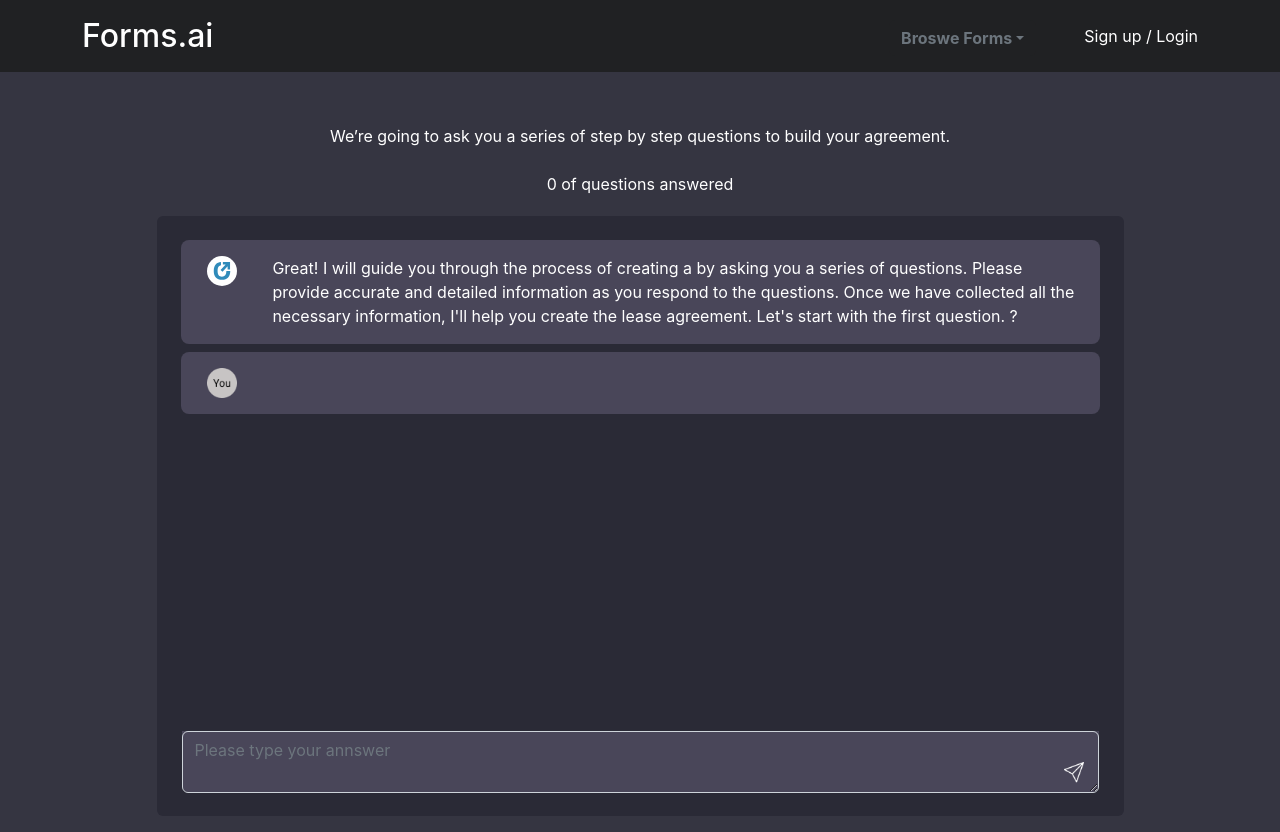
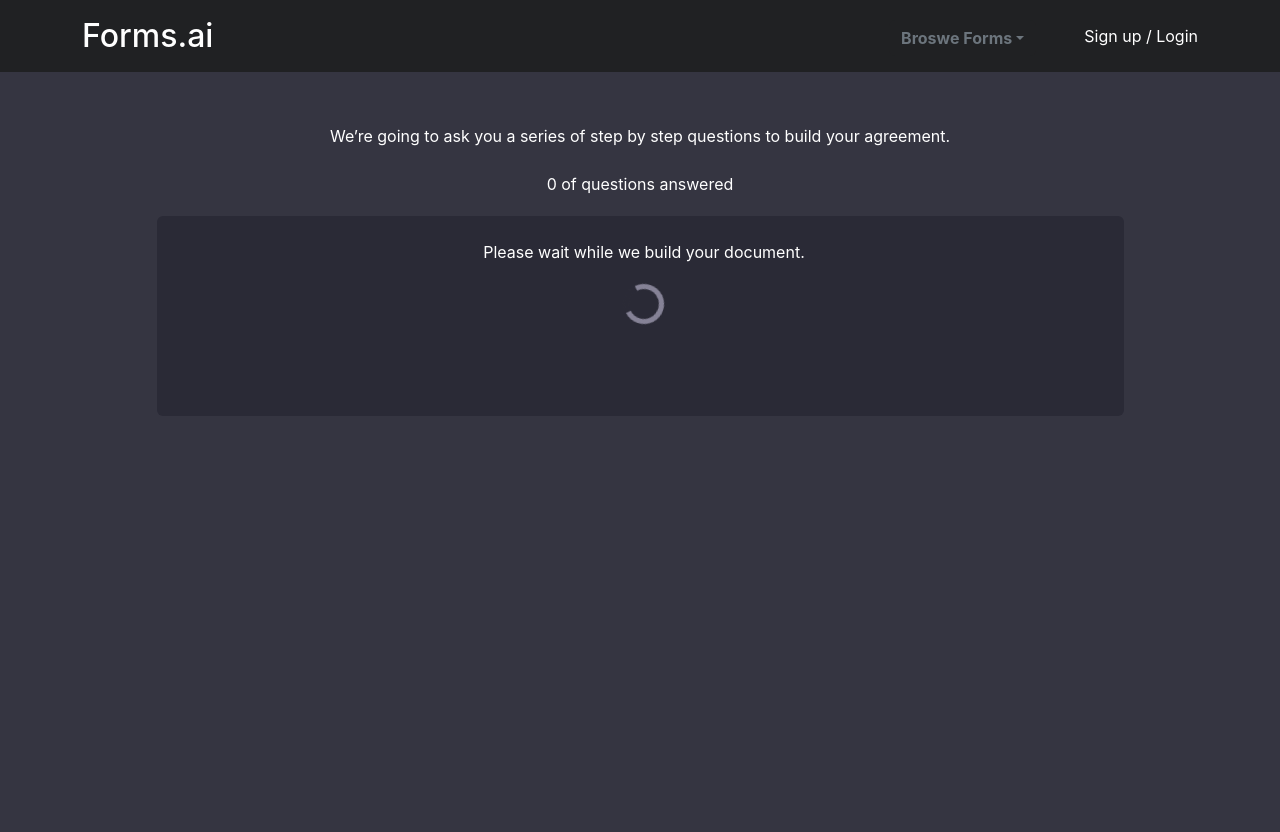
Before and after one commit to William-Boomer-Baker/e-forms, a Next.js app: page /chatgbt_p1 in a window 1280 px wide. Both pictures are taken after a click on the picture 1073 px from the left and 772 px from the top of the page. After the commit the page ends 800 px from the top, so only its background shows below. Built offline with nearby package versions, Linux system fonts and the light colour scheme.

Commit message:
Update submitting data to second endpoint

```diff
--- a/pages/chatgbt_p1.js
+++ b/pages/chatgbt_p1.js
@@ -14,9 +14,11 @@ const ChatgbtP1 = ({ }) => {
   const [inputValue, setInputValue] = useState('')
   const [answers, setAnswers] = useState([]);
   const [qcountstate, setQcountstate] = useState(0);
+  const [isLoad, setIsload] = useState(false);
 
 
   const textareaRef = useRef(null);
+  const qdivRef = useRef(null);
 
   useEffect(() => {
     setInputValue(localStorage.getItem('inputValue'))
@@ -34,7 +36,7 @@ const ChatgbtP1 = ({ }) => {
 
       if (storedArray && storedArray.length) {
         setAnswers(storedArray)
-        if(parsedData.completion && parsedData.completion.length){
+        if (parsedData.completion && parsedData.completion.length) {
           storedArray.map((item, index) => {
             handleAppendComponent('answer', storedArray[index])
             handleAppendComponent('question', parsedData.completion[index + 1])
@@ -50,11 +52,55 @@ const ChatgbtP1 = ({ }) => {
     if (answers && answers.length) {
       localStorage.setItem('answers', JSON.stringify(answers));
       const storedArray2 = JSON.parse(localStorage.getItem('answers'));
+      // console.log(storedArray2)
+
+      // Sending to second form
+      var qamount = (result && result.length) ? result.length : 0;
+      if (storedArray2.length >= qamount) {
+        setIsload(true)
+        var qa = [];
+        var form = {
+          "form_name": inputValue,
+        }
+        if (qamount) {
+          for (let i = 0; i < qamount; i++) {
+            var tempArr = {
+              "question": result[i],
+              "answer": answers[i]
+            }
+
+            qa = [...qa, tempArr];
+          }
+          form.qa = qa;
+          sendForm(form)
+        }
+
+      }
     }
   }, [answers]);
 
+  const sendForm = async (formData) => {
+    try {
+      const response = await fetch('https://3rpl3gq976.execute-api.us-east-1.amazonaws.com/api/form', {
+        method: 'POST',
+        body: JSON.stringify(formData),
+        headers: {
+          'Content-Type': 'application/json',
+        },
+      });
+
+      if (!response.ok) {
+        throw new Error(`HTTP error! Status: ${response.status}`);
+      }
+
+      const data = await response.json();
+      console.log(data)
+    } catch (error) {
+      console.error('Error:', error);
+    }
+  }
+
   const submitAnswer = () => {
-
     // Add answer to chat
     const answer = textareaRef.current.value;
     handleAppendComponent('answer', answer)
@@ -67,8 +113,10 @@ const ChatgbtP1 = ({ }) => {
       handleAppendComponent('question', result[++qcount])
       localStorage.setItem('qcount', qcount);
       setQcountstate(qcount)
-      console.log(qcount)
     }
+
+
+
     // if (result) {
     //   var form = {
     //     "form_name": inputValue,
@@ -93,6 +141,17 @@ const ChatgbtP1 = ({ }) => {
 
     setAppendedComponents(prevComponents => [...prevComponents, componentToAppend]);
   };
+
+  const scrollToBottom = () => {
+    if (qdivRef.current) {
+      qdivRef.current.scrollTop = qdivRef.current.scrollHeight;
+    }
+  };
+
+  useEffect(() => {
+    scrollToBottom()
+  }, [appendedComponents])
+
 
   return (
 
@@ -121,7 +180,16 @@ const ChatgbtP1 = ({ }) => {
 
             <div className="row row-cols-12 g-4 g-lg-4">
               <div className="col-md-12">
-                <div className="dark_gray text-white p-4 rounded height600 mb-3 position-relative">
+                {isLoad ? (
+                  <div className="dark_gray text-white p-4 pe-3 rounded height200 mb-3 position-relative">
+                    <p>Please wait while we build your document.</p>
+                    <div className="loader-container">
+                      <div className="loader"></div>
+                    </div>
+                  </div>
+                ) : (
+                  <div className="dark_gray text-white p-4 pe-3 rounded height600 mb-3 position-relative">
+                    <div className='qdiv pe-2' ref={qdivRef}>
                       <div className="middle-content-box-section-1  p-3 rounded-3">
                         <div className="row">
                           <div className="col-1">
@@ -141,9 +209,12 @@ const ChatgbtP1 = ({ }) => {
                         </div>
                       </div>
 
+
                       {appendedComponents.map((component, index) => (
                         <div key={index}>{component}</div>
                       ))}
+                    </div>
+
 
                     <div className="middle-content-box-3 bottom-0 position-absolute tempmargin">
                       <div className='position-relative'>
@@ -160,6 +231,9 @@ const ChatgbtP1 = ({ }) => {
                       </div>
                     </div>
                   </div>
+                )}
+
+
               </div>
 
 
@@ -171,7 +245,7 @@ const ChatgbtP1 = ({ }) => {
         </div>
       </div>
 
-    </div>
+    </div >
   );
 };
 
--- a/pages/index.js
+++ b/pages/index.js
@@ -13,7 +13,6 @@ import react from 'react';
 import { useRouter } from 'next/router';
 import { connect } from 'react-redux';
 import { setInputValue, fetchResult } from '../redux/store';
-import { setLocalStorage } from '../hooks/setLocalStorage'
 //
 
 
@@ -27,7 +26,6 @@ const Home = ({ inputValue, setInputValue, fetchResult, result, loading, error }
   }, [questionCount])
 
 
-  // const setItems = setLocalStorage('questrionArr');
   useEffect(() => {
     if (result) {
       localStorage.setItem('questrionArr', JSON.stringify(result));
@@ -45,7 +43,6 @@ const Home = ({ inputValue, setInputValue, fetchResult, result, loading, error }
     setInputValue(event.target.value);
   };
 
-  // const setItems2 = setLocalStorage('inputValue');
 
   const handleBeginClick = () => {
     // console.log(inputQuestion);
--- a/styles/globals.css
+++ b/styles/globals.css
@@ -411,18 +411,67 @@ button {
   height: 600px;
 }
 
+.height200 {
+  height: 200px;
+}
+
 .tempmargin {
   bottom: 30px !important;
-  left: 25px;
-  width: calc(100% - 50px);
+  left: 24px;
+  width: calc(100% - 55px);
 }
 
-.answer_clk{
+.answer_clk {
   bottom: 10px;
   right: 15px;
 }
 
-.answer_clk:hover{
+.answer_clk:hover {
   cursor: pointer;
 }
+
 /* ----------------- */
+
+.qdiv {
+  height: 477px;
+  overflow-y: auto;
+  margin-bottom: 20px;
+}
+
+.qdiv::-webkit-scrollbar {
+  width: 8px;
+}
+
+.qdiv::-webkit-scrollbar-track {
+  background-color: #f1f1f1;
+}
+
+.qdiv::-webkit-scrollbar-thumb {
+  background-color: #888;
+  border-radius: 5px;
+}
+
+.qdiv::-webkit-scrollbar-thumb:hover {
+  background-color: #555;
+}
+
+.loader-container {
+  display: flex;
+  justify-content: center;
+  align-items: center;
+  height: 80px;
+}
+
+.loader {
+  border: 5px solid #858296;
+  border-top: 5px solid #2A2A36;
+  border-radius: 50%;
+  width: 40px;
+  height: 40px;
+  animation: spin 1s linear infinite;
+}
+
+@keyframes spin {
+  0% { transform: rotate(0deg); }
+  100% { transform: rotate(360deg); }
+}
```
Also changed, not shown: pages/loader.js (added, +12 -0 lines). Lines whose indentation alone changed are shown as unchanged.
